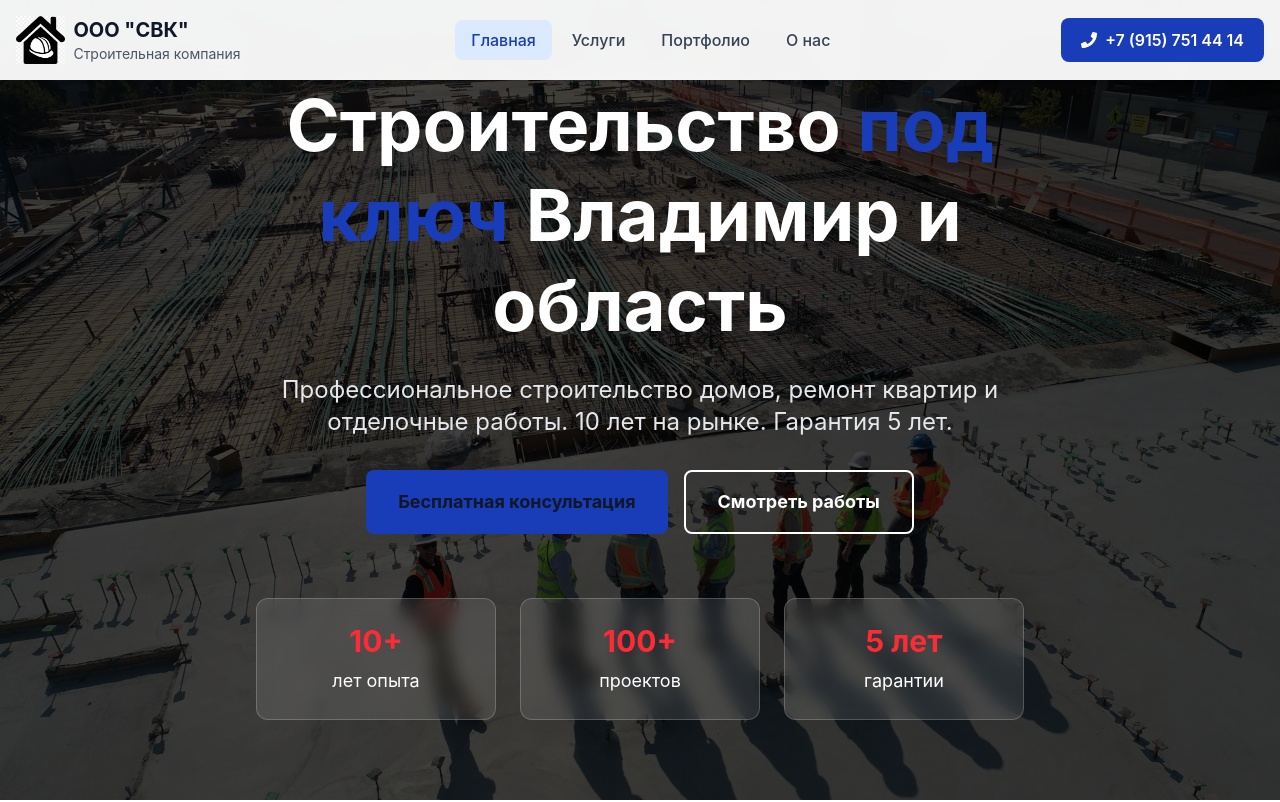
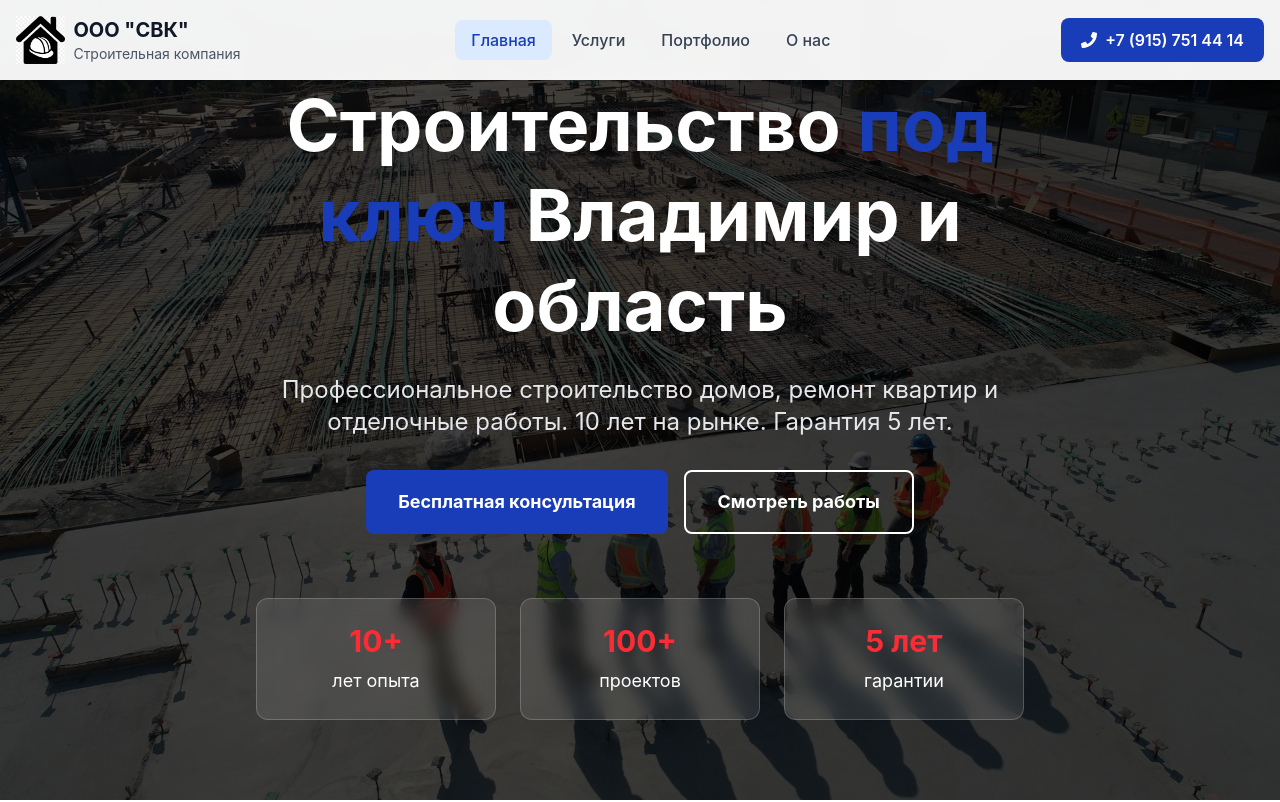
Before and after one commit to BogCsharp/stroy-partfolio, a React (Vite) app: page / in a window 1280 px wide. Shown: the top 802 px of the page. Built offline with nearby package versions, Linux system fonts and the light colour scheme.

Commit message:
New ref to icon

```diff
--- a/index.html
+++ b/index.html
@@ -2,7 +2,7 @@
 <html lang="en">
   <head>
     <meta charset="UTF-8" />
-<link rel="icon" type="image/png" href="/icon.webp" />    <meta name="viewport" content="width=device-width, initial-scale=1.0" />
+<link rel="icon" type="image/png" href="/favicon.png" />    <meta name="viewport" content="width=device-width, initial-scale=1.0" />
     <title>ООО "СВК"</title>
   </head>
   <body>
--- a/src/components/Header.jsx
+++ b/src/components/Header.jsx
@@ -74,7 +74,7 @@ const Header = () => {
             onClick={() => scrollTo('home')}
           >
             <img
-    src="/public/icon.webp"
+    src="/public/favicon.png"
     alt="СВК Строительная компания"
     className="h-12 w-auto"
   />
--- a/src/components/Hero.jsx
+++ b/src/components/Hero.jsx
@@ -43,7 +43,7 @@ const Hero = () => {
           <div className="flex flex-col sm:flex-row gap-4 justify-center mb-12">
             <button
               onClick={openTelegram}
-              className="bg-blue-800 hover:bg-yellow-600 text-gray-900 font-bold py-4 px-8 rounded-lg text-lg transition duration-200 transform hover:scale-105 cursor-pointer"
+              className="bg-blue-800 hover:bg-yellow-600 text-white font-bold py-4 px-8 rounded-lg text-lg transition duration-200 transform hover:scale-105 cursor-pointer"
             >
              Бесплатная консультация
             </button>
```
Also changed, not shown: public/favicon.png (renamed from public/icon.webp).
